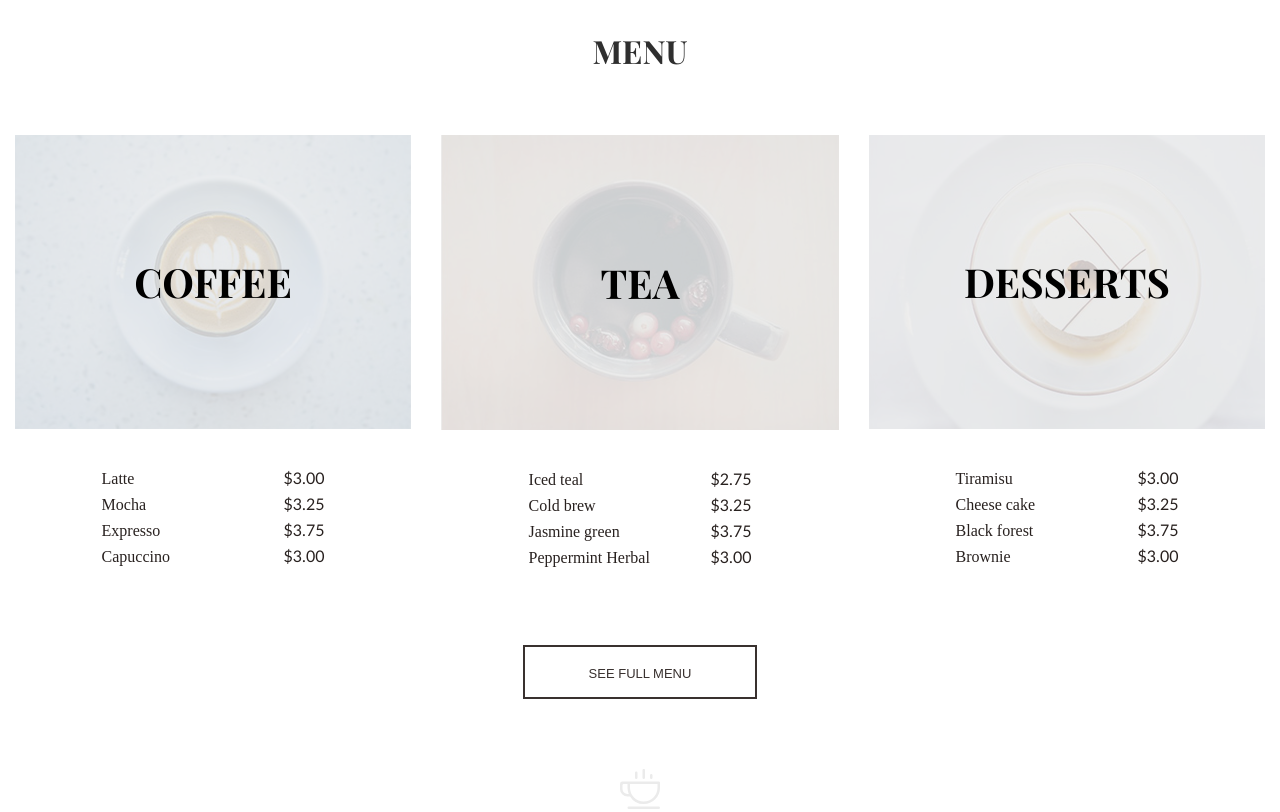
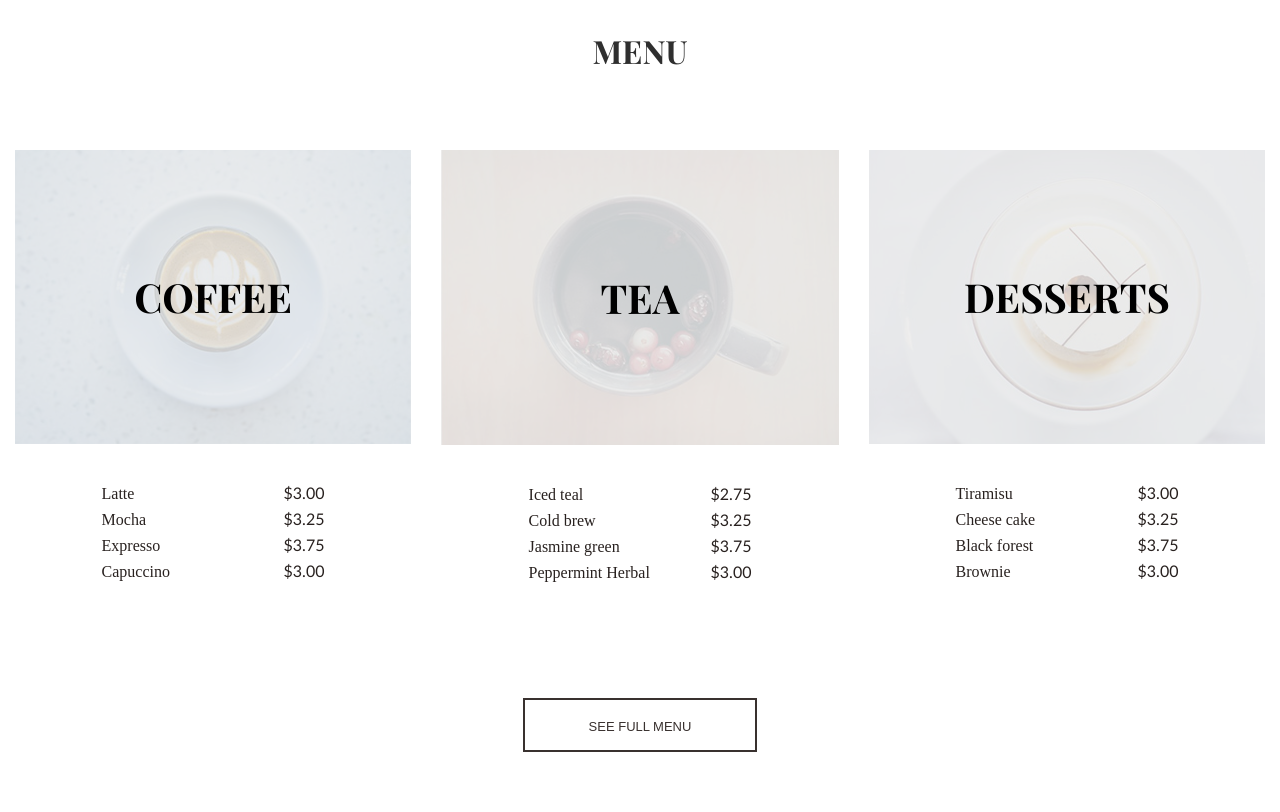
Before and after one commit to saszami/git-project, a plain HTML site: page be-latte/index.html in a window 1280 px wide. Shown: the part 1120-1932 px from the top of the page. Drawn offline with nearby package versions, Linux system fonts and the light colour scheme; some packages are replaced by stand-ins of ours; a web font is replaced by a local one.

```diff
--- a/be-latte/css/style.css
+++ b/be-latte/css/style.css
@@ -221,7 +221,7 @@
 }
 
 .btn_white {
-	margin: 0 auto;
+	margin: 6rem auto 0 auto;
 	max-width: 23.4rem;
 	border-color: #39312f;
 }
@@ -240,14 +240,9 @@
 }
 
 .menu_item {
-	max-width: 40rem;
-	min-height: 45rem;
-	margin-bottom: 6rem;
-	margin-right: 3rem;
-}
-
-.menu_item:last-child {
-	margin-right: 0;
+	max-width: 43rem;
+	min-height: 48rem;
+	padding: 1.5rem;
 }
 
 .menu_item_photo img {
@@ -257,7 +252,7 @@
 }
 
 .menu_item_price {
-	margin-top: 3.6rem;
+	margin: 3.6rem 0;
 }
 
 .price {
@@ -502,16 +497,6 @@
 	.nav {
 		padding-left: 6rem;
 	}
-/*	.menu {
-		margin: 0 10%;
-	}
-	.menu_item:nth-child(even) {
-		float: right;
-	}
-	.menu_item:nth-child(3) {
-		clear: left;
-	}*/
-
 }
 @media (max-width: 769px) {
 	.container {
@@ -528,22 +513,6 @@
 		margin-left: 2rem;
 		margin-top: 0.5rem;
 	}
-	/*.menu {
-		margin: 0 auto;
-	}
-
-	.menu_item {
-		float: none;
-		margin-right: auto;
-		margin-left: auto;
-	}
-		.menu_item:nth-child(even) {
-		float: none;
-	}
-	.menu_item:nth-child(3) {
-		float: none;
-		display: block;
-	}*/
 	.testimonials {
 		background: none;
 		background-color: #39312f;
```
